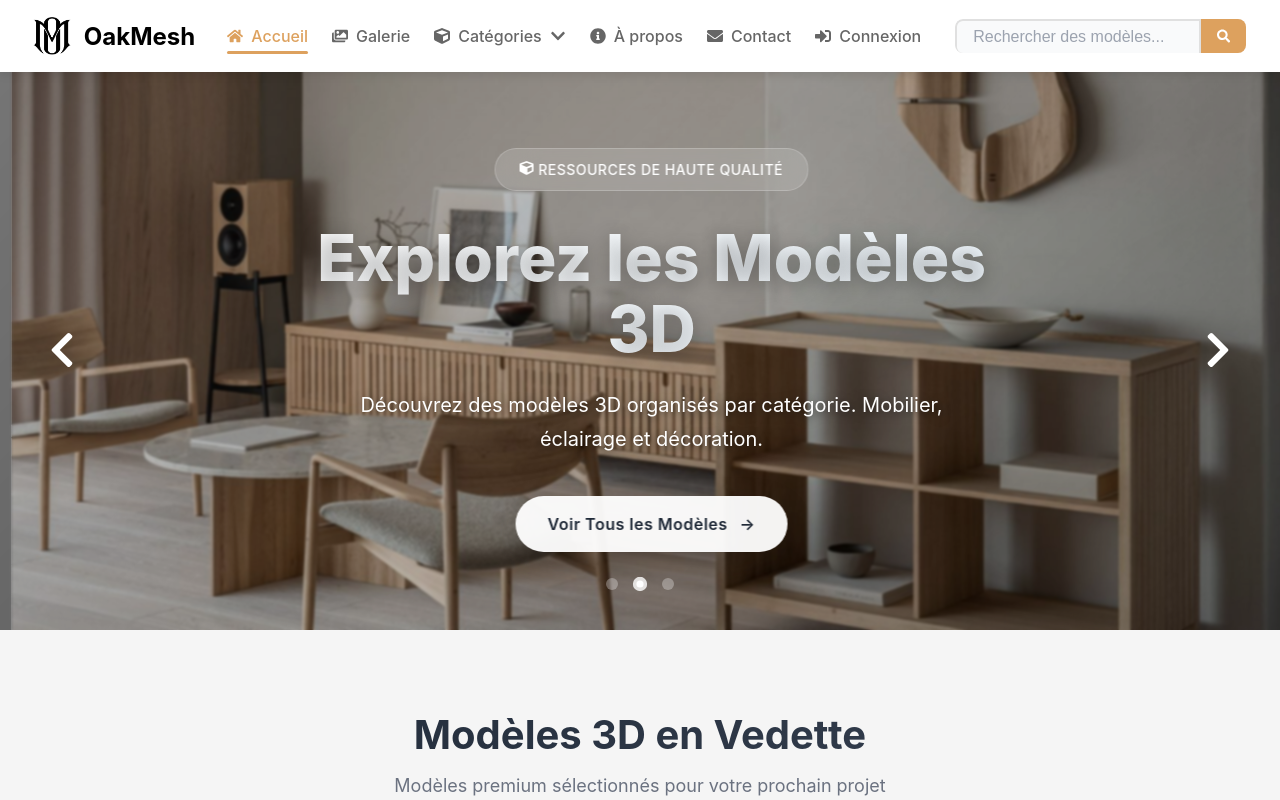
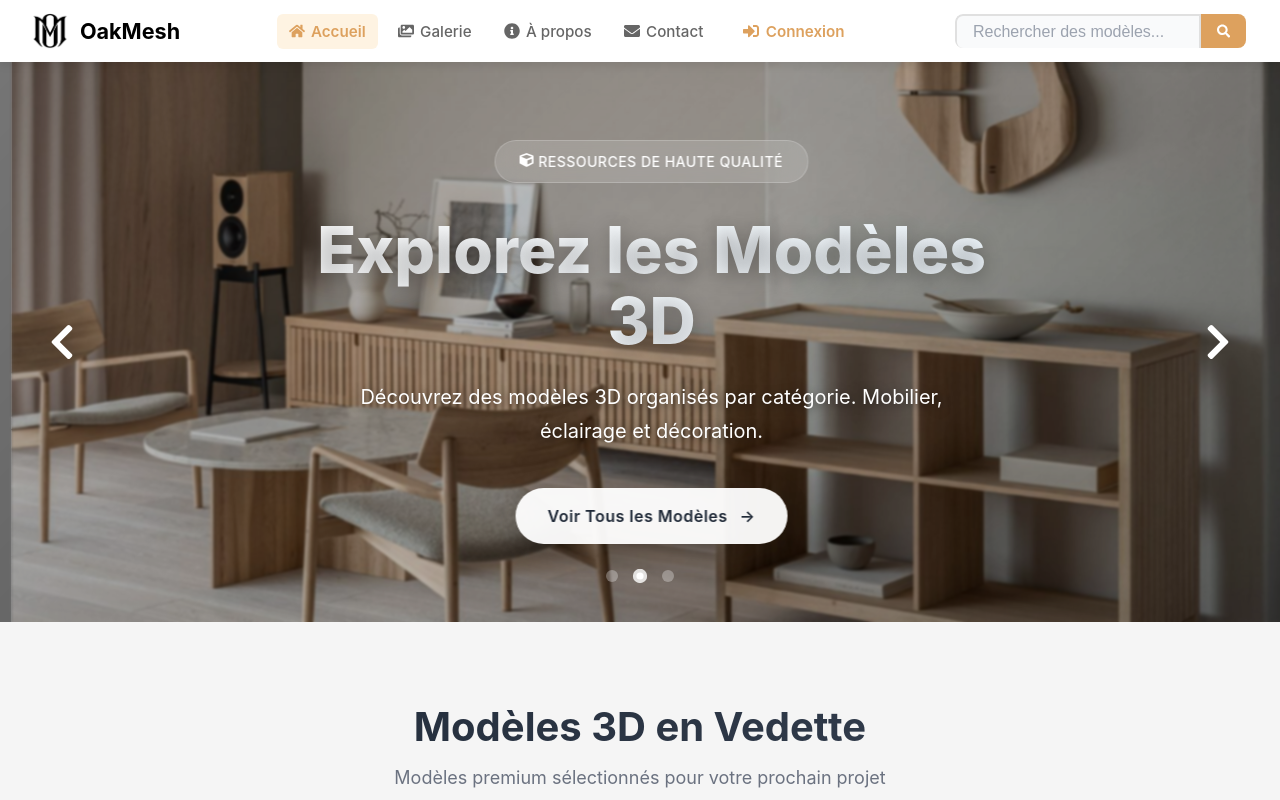
Before and after one commit to iMex-1/3d-hustle, a React (Vite) app: page / in a window 1280 px wide. Shown: the top 800 px of the page. Built offline with nearby package versions, Linux system fonts and the light colour scheme; grey boxes are pictures that could not be loaded.

Commit message:
3D render and navbar fix
Fixed an issue where the 3D modules aren't rendering in the gallery and the dashboard. Also made the navbar more compact.

```diff
--- a/src/components/AdminDashboard.jsx
+++ b/src/components/AdminDashboard.jsx
@@ -185,7 +185,7 @@ function AdminDashboard() {
                                 auto-rotate
                                 camera-controls
                                 loading="lazy"
-                                reveal="interaction"
+                                interaction-prompt="none"
                                 style={{ width: '100%', height: '100%' }}
                             ></model-viewer>
                             {obj.featured && <span className="featured-badge">En Vedette</span>}
--- a/src/components/Gallery.jsx
+++ b/src/components/Gallery.jsx
@@ -87,7 +87,7 @@ function Gallery({ onSelectObject, searchQuery = '', selectedCategory: propCateg
                                 camera-controls
                                 shadow-intensity="1"
                                 loading="lazy"
-                                reveal="interaction"
+                                interaction-prompt="none"
                                 style={{ width: '100%', height: '100%', background: '#f5f5f5' }}
                             ></model-viewer>
                             <div className="card-overlay">
--- a/src/components/Homepage.jsx
+++ b/src/components/Homepage.jsx
@@ -231,7 +231,7 @@ function Homepage({ onNavigate, onSelectObject, user }) {
                                     camera-controls
                                     shadow-intensity="1"
                                     loading="lazy"
-                                    reveal="interaction"
+                                    interaction-prompt="none"
                                     style={{ width: '100%', height: '100%', background: '#f5f5f5' }}
                                 ></model-viewer>
                                 <div className="card-overlay-hover">
--- a/src/components/Navigation.jsx
+++ b/src/components/Navigation.jsx
@@ -1,31 +1,10 @@
-import { useState, useEffect, useRef } from 'react';
-import { FaHome, FaImages, FaUserShield, FaSignInAlt, FaSignOutAlt, FaCube, FaInfoCircle, FaEnvelope, FaChevronDown, FaSearch, FaBars, FaTimes } from 'react-icons/fa';
+import { useState } from 'react';
+import { FaHome, FaImages, FaUserShield, FaSignInAlt, FaSignOutAlt, FaInfoCircle, FaEnvelope, FaSearch, FaBars, FaTimes } from 'react-icons/fa';
 import '../styles/navigation.css';
 
 function Navigation({ currentPage, onNavigate, user, onLogout, onSearch }) {
-    const [showCategories, setShowCategories] = useState(false);
     const [searchQuery, setSearchQuery] = useState('');
     const [mobileMenuOpen, setMobileMenuOpen] = useState(false);
-    const dropdownRef = useRef(null);
-
-    const categories = ['Mobilier', 'Éclairage', 'Décoration'];
-
-    // Close dropdown when clicking outside
-    useEffect(() => {
-        const handleClickOutside = (event) => {
-            if (dropdownRef.current && !dropdownRef.current.contains(event.target)) {
-                setShowCategories(false);
-            }
-        };
-
-        if (showCategories) {
-            document.addEventListener('mousedown', handleClickOutside);
-        }
-
-        return () => {
-            document.removeEventListener('mousedown', handleClickOutside);
-        };
-    }, [showCategories]);
 
     const handleSearch = (e) => {
         e.preventDefault();
@@ -33,16 +12,6 @@ function Navigation({ currentPage, onNavigate, user, onLogout, onSearch }) {
             onSearch(searchQuery);
             onNavigate('gallery');
         }
-    };
-
-    const toggleCategories = () => {
-        setShowCategories(!showCategories);
-    };
-
-    const handleCategoryClick = (category) => {
-        setShowCategories(false);
-        setMobileMenuOpen(false);
-        onNavigate('gallery', { category });
     };
 
     const handleNavClick = (page, options) => {
@@ -64,44 +33,30 @@ function Navigation({ currentPage, onNavigate, user, onLogout, onSearch }) {
 
                 <ul className={`nav-links ${mobileMenuOpen ? 'mobile-open' : ''}`}>
                     <li className={currentPage === 'home' ? 'active' : ''}>
-                        <a onClick={() => handleNavClick('home')}><FaHome /> Accueil</a>
+                        <a onClick={() => handleNavClick('home')}><FaHome /><span className="nav-text">Accueil</span></a>
                     </li>
                     <li className={currentPage === 'gallery' ? 'active' : ''}>
-                        <a onClick={() => handleNavClick('gallery')}><FaImages /> Galerie</a>
-                    </li>
-                    <li className="nav-dropdown" ref={dropdownRef}>
-                        <a className="dropdown-toggle" onClick={toggleCategories}>
-                            <FaCube /> Catégories <FaChevronDown className={showCategories ? 'rotate' : ''} />
-                        </a>
-                        {showCategories && (
-                            <ul className="dropdown-menu">
-                                {categories.map(cat => (
-                                    <li key={cat}>
-                                        <a onClick={() => handleCategoryClick(cat)}>{cat}</a>
-                                    </li>
-                                ))}
-                            </ul>
-                        )}
+                        <a onClick={() => handleNavClick('gallery')}><FaImages /><span className="nav-text">Galerie</span></a>
                     </li>
                     <li className={currentPage === 'about' ? 'active' : ''}>
-                        <a onClick={() => handleNavClick('about')}><FaInfoCircle /> À propos</a>
+                        <a onClick={() => handleNavClick('about')}><FaInfoCircle /><span className="nav-text">À propos</span></a>
                     </li>
                     <li className={currentPage === 'contact' ? 'active' : ''}>
-                        <a onClick={() => handleNavClick('contact')}><FaEnvelope /> Contact</a>
+                        <a onClick={() => handleNavClick('contact')}><FaEnvelope /><span className="nav-text">Contact</span></a>
                     </li>
                     {user && user.role === 'admin' && (
                         <li className={currentPage === 'admin' ? 'active' : ''}>
-                            <a onClick={() => handleNavClick('admin')}><FaUserShield /> Tableau de bord</a>
+                            <a onClick={() => handleNavClick('admin')}><FaUserShield /><span className="nav-text">Admin</span></a>
                         </li>
                     )}
-                    <li className="mobile-auth-item">
+                    <li className="auth-item">
                         {user ? (
                             <a onClick={() => { onLogout(); setMobileMenuOpen(false); }}>
-                                <FaSignOutAlt /> Déconnexion
+                                <FaSignOutAlt /><span className="nav-text">Déconnexion</span>
                             </a>
                         ) : (
                             <a onClick={() => handleNavClick('login')}>
-                                <FaSignInAlt /> Connexion
+                                <FaSignInAlt /><span className="nav-text">Connexion</span>
                             </a>
                         )}
                     </li>
--- a/src/styles/main.css
+++ b/src/styles/main.css
@@ -18,7 +18,7 @@ body {
 
 .main-content {
     flex: 1;
-    padding-top: 70px;
+    padding-top: 62px;
 }
 
 button {
--- a/src/styles/navigation.css
+++ b/src/styles/navigation.css
@@ -11,11 +11,11 @@
 .nav-container {
     max-width: 1400px;
     margin: 0 auto;
-    padding: 1rem 2rem;
+    padding: 0.75rem 2rem;
     display: flex;
     justify-content: space-between;
     align-items: center;
-    gap: 2rem;
+    gap: 1.5rem;
 }
 
 .nav-brand {
@@ -27,7 +27,7 @@
 }
 
 .nav-brand .brand-logo {
-    height: 40px;
+    height: 36px;
     width: auto;
     object-fit: contain;
     transition: transform 0.3s ease;
@@ -39,7 +39,7 @@
 
 .nav-brand .brand-name {
     color: #000000;
-    font-size: 1.5rem;
+    font-size: 1.35rem;
     font-weight: 700;
     white-space: nowrap;
 }
@@ -53,9 +53,10 @@
 .nav-links {
     display: flex;
     list-style: none;
-    gap: 1.5rem;
+    gap: 0.5rem;
     align-items: center;
     flex: 1;
+    justify-content: center;
 }
 
 .nav-links li {
@@ -65,95 +66,36 @@
 .nav-links li a {
     display: flex;
     align-items: center;
-    gap: 0.5rem;
+    gap: 0.4rem;
     color: #666;
     font-weight: 500;
     transition: color 0.3s;
     cursor: pointer;
     white-space: nowrap;
+    padding: 0.5rem 0.75rem;
+    border-radius: 6px;
+    font-size: 0.95rem;
+}
+
+.nav-links li a svg {
+    font-size: 1rem;
 }
 
 .nav-links li a:hover {
     color: #dda15e;
+    background: #fef3e2;
 }
 
 .nav-links li.active a {
     color: #dda15e;
-    position: relative;
+    background: #fef3e2;
+    font-weight: 600;
 }
 
-.nav-links li.active a::after {
-    content: '';
-    position: absolute;
-    bottom: -8px;
-    left: 0;
-    right: 0;
-    height: 3px;
-    background: #dda15e;
-    border-radius: 2px;
-}
-
-/* Dropdown */
-.nav-dropdown {
-    position: relative;
-}
-
-.dropdown-toggle {
-    display: flex;
-    align-items: center;
-    gap: 0.5rem;
-    cursor: pointer;
-}
-
-.dropdown-toggle svg:last-child {
-    transition: transform 0.3s ease;
-}
-
-.dropdown-toggle svg.rotate {
-    transform: rotate(180deg);
-}
-
-.dropdown-menu {
-    position: absolute;
-    top: 100%;
-    left: 0;
-    margin-top: 0.5rem;
-    background: white;
-    border-radius: 8px;
-    box-shadow: 0 4px 12px rgba(0, 0, 0, 0.15);
-    list-style: none;
-    min-width: 180px;
-    padding: 0.5rem 0;
-    animation: slideDown 0.2s ease;
-    z-index: 1000;
-}
-
-@keyframes slideDown {
-    from {
-        opacity: 0;
-        transform: translateY(-10px);
-    }
-
-    to {
-        opacity: 1;
-        transform: translateY(0);
-    }
-}
-
-.dropdown-menu li {
-    padding: 0;
-}
-
-.dropdown-menu li a {
-    padding: 0.75rem 1.25rem;
-    display: block;
-    color: #666;
-    transition: all 0.2s;
-}
-
-.dropdown-menu li a:hover {
-    background: #f0f9ff;
-    color: #dda15e;
+/* Auth item styling */
+.auth-item a {
+    color: #dda15e !important;
+    font-weight: 600 !important;
 }
 
 /* Right side */
@@ -188,13 +130,13 @@
 }
 
 .search-input {
-    padding: 0 1rem;
+    padding: 0 0.875rem;
     border: none;
     background: transparent;
     border-radius: 8px 0px 0px 8px !important;
     outline: none;
-    width: 200px;
-    font-size: 0.9rem;
+    width: 180px;
+    font-size: 0.875rem;
     color: #333;
 }
 
@@ -267,11 +209,30 @@
 /* Responsive */
 @media (max-width: 1200px) {
     .nav-links {
-        gap: 1rem;
+        gap: 0.25rem;
+    }
+
+    .nav-links li a {
+        padding: 0.5rem 0.6rem;
+        font-size: 0.9rem;
+    }
+
+    .nav-text {
+        display: none;
+    }
+
+    .nav-links li a svg {
+        font-size: 1.1rem;
     }
 
     .search-input {
-        width: 150px;
+        width: 140px;
+    }
+}
+
+@media (min-width: 993px) {
+    .auth-item {
+        margin-left: 0.5rem;
     }
 }
 
@@ -300,16 +261,20 @@
     }
 
     /* Show mobile auth item */
-    .mobile-auth-item {
+    .auth-item {
         display: block;
         border-top: 2px solid #e5e7eb;
         margin-top: 1rem;
         padding-top: 1rem;
     }
 
-    .mobile-auth-item a {
-        color: #dda15e;
-        font-weight: 600;
+    .auth-item a {
+        color: #dda15e !important;
+        font-weight: 600 !important;
+    }
+
+    .nav-text {
+        display: inline;
     }
 
     .nav-links {
@@ -347,21 +312,7 @@
         padding: 0.5rem;
     }
 
-    .nav-links li.active a::after {
-        bottom: 0;
-        left: 50%;
-        right: auto;
-        transform: translateX(-50%);
-        width: 60px;
-    }
 
-    .dropdown-menu {
-        position: static;
-        box-shadow: none;
-        background: #f9fafb;
-        margin-top: 0.5rem;
-        border-radius: 8px;
-    }
 }
 
 @media (max-width: 768px) {
```
